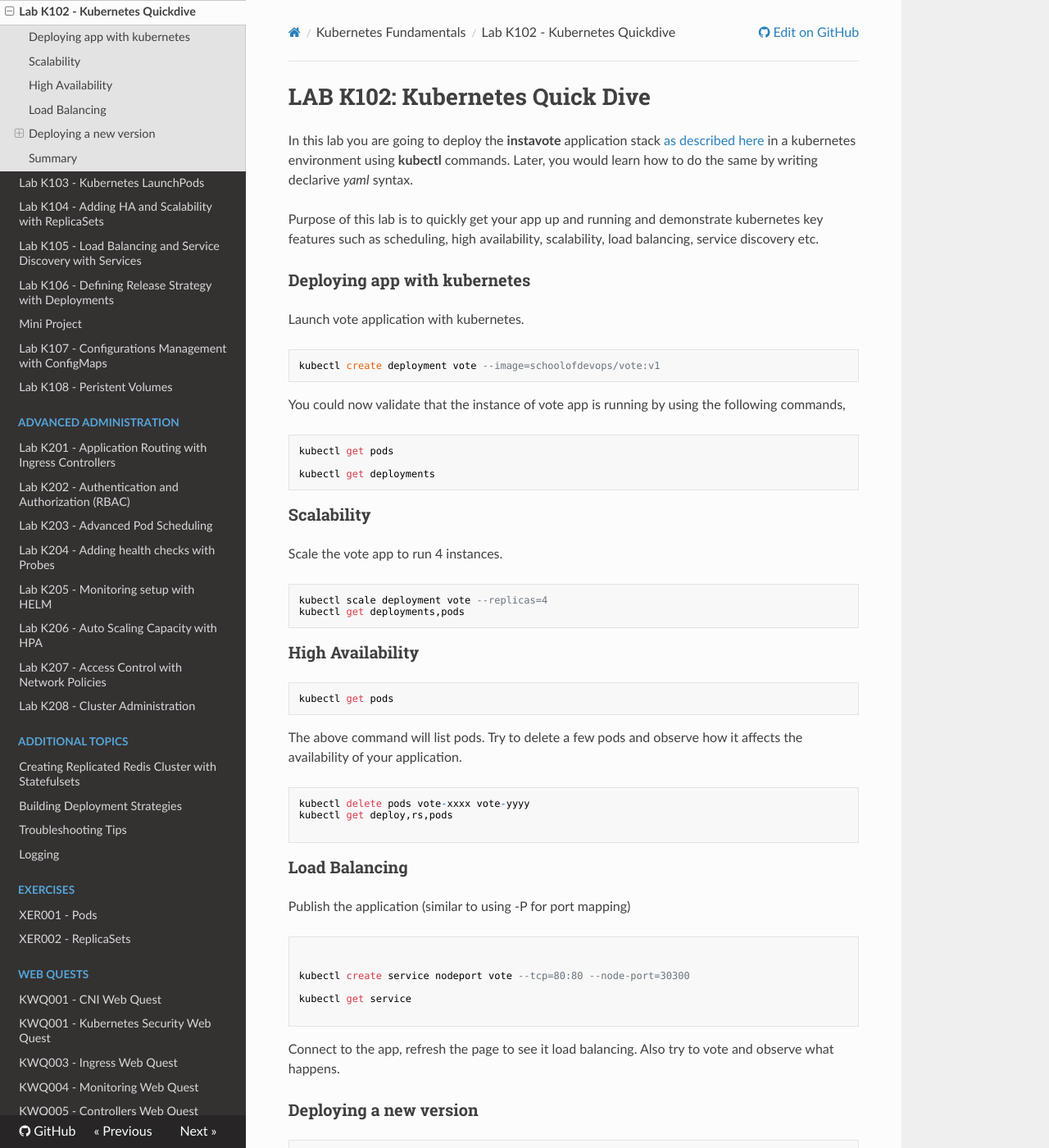
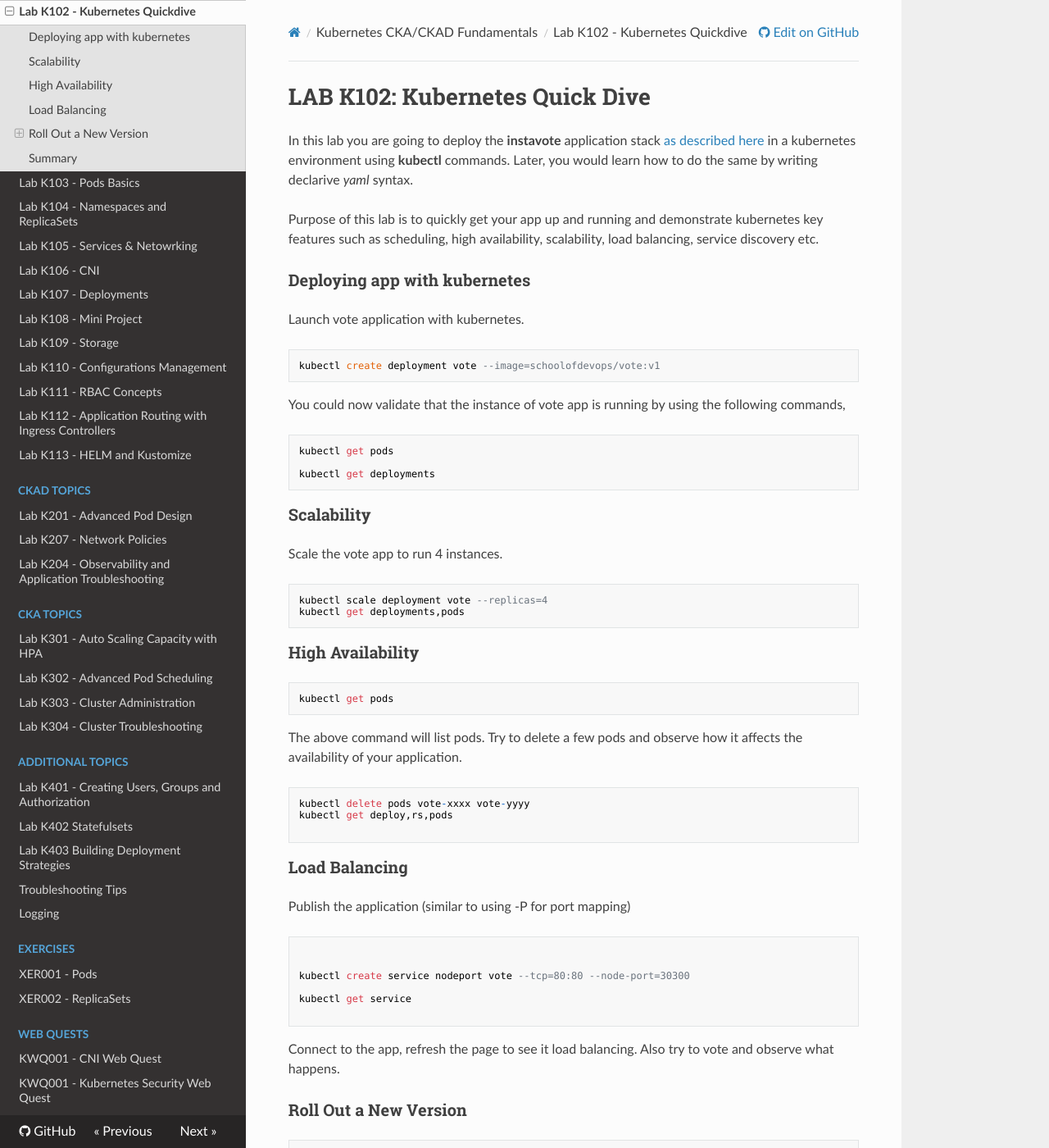
Before and after one commit to schoolofdevops/kubernetes-labguide, an MkDocs documentation site: the page built from chapters/kubernetes_quickdive.md, in a window 1280 px wide and 1400 px high. Shown: the whole window at 82% size. Built offline with MkDocs 1.6.1, drawn with Linux system fonts in a browser that asks for light colours; nearby versions of some CDN libraries; old or Windows-style settings are respelled for this version of MkDocs.

Commit message:
restructured topic

````diff
--- a/chapters/kubernetes_quickdive.md
+++ b/chapters/kubernetes_quickdive.md
@@ -66,7 +66,7 @@ kubectl get service
 Connect to the app,  refresh the page to see it load balancing.  Also try to vote and observe what happens.
 
 
-### Deploying a new version
+### Roll Out a New Version
 
 
 ```
--- a/mkdocs.yml
+++ b/mkdocs.yml
@@ -10,28 +10,33 @@ pages:
      - Lab D102 - Building and Publishing Docker Images: "building-publishing-docker-images.md"
      - Lab D103 - Docker Networking: "docker-networking.md"
      - Lab D104 - Docker Volumes: "docker-volumes.md"
-  - Kubernetes Fundamentals:
-     - Lab K101 - Setup Kubernetes Cluster: "install_kubernetes_with_kubeadm.md"
+  - Kubernetes CKA/CKAD Fundamentals:
+     - Lab K101 - Install Kubernetes with Kubeadm: "install_kubernetes_with_kubeadm.md"
      - Lab K102 - Kubernetes Quickdive: "kubernetes_quickdive.md"
-     - Lab K103 - Kubernetes LaunchPods: "create-and-deploy-kubernetes-pods.md"
-     - Lab K104 - Adding HA and Scalability with ReplicaSets: "kubernetes-replicasets-howto.md"
-     - Lab K105 - Load Balancing and Service Discovery with Services: "kubernetes-service-networking.md"
-     - Lab K106 - Defining Release Strategy with Deployments: "kubernetes-rollouts-rollbacks-deployments.md"
-     - Mini Project: "kubernetes-sample-project.md"
-     - Lab K107 - Configurations Management with ConfigMaps: "kubernetes-configuration-management-configmaps-secrets.md"
-     - Lab K108 - Peristent Volumes: "kubernetes-dynamic-storage-provisioning.md"
-  - Advanced Administration:
-     - Lab K201 - Application Routing with Ingress Controllers : "ingress.md"
-     - Lab K202 - Authentication and Authorization (RBAC): "configuring_authentication_and_authorization.md"
-     - Lab K203 - Advanced Pod Scheduling: "advanced_pod_scheduling.md"
-     - Lab K204 - Adding health checks with Probes: "pods-health-probes.md"
-     - Lab K205 - Monitoring setup with HELM: "helm.md"
-     - Lab K206 - Auto Scaling Capacity with HPA : "10_kubernetes_autoscaling.md"
-     - Lab K207 - Access Control with Network Policies: "network_policies.md"
-     - Lab K208 - Cluster Administration: "cluster-administration.md"
+     - Lab K103 - Pods Basics: "create-and-deploy-kubernetes-pods.md"
+     - Lab K104 - Namespaces and ReplicaSets: "kubernetes-replicasets-howto.md"
+     - Lab K105 - Services & Netowrking: "kubernetes-service-networking.md"
+     - Lab K106 - CNI: "cni.md"
+     - Lab K107 - Deployments: "kubernetes-rollouts-rollbacks-deployments.md"
+     - Lab K108 - Mini Project: "kubernetes-sample-project.md"
+     - Lab K109 - Storage: "kubernetes-dynamic-storage-provisioning.md"
+     - Lab K110 - Configurations Management: "kubernetes-configuration-management-configmaps-secrets.md"
+     - Lab K111 - RBAC Concepts : "rbac_101.md"
+     - Lab K112 - Application Routing with Ingress Controllers : "ingress.md"
+     - Lab K113 - HELM and Kustomize: "helm.md"
+  - CKAD Topics:
+     - Lab K201 - Advanced Pod Design: "advanced_pod_design.md"
+     - Lab K207 - Network Policies: "network_policies.md"
+     - Lab K204 - Observability and Application Troubleshooting: "pods-health-probes.md"
+  - CKA Topics:
+     - Lab K301 - Auto Scaling Capacity with HPA : "10_kubernetes_autoscaling.md"
+     - Lab K302 - Advanced Pod Scheduling: "advanced_pod_scheduling.md"
+     - Lab K303 - Cluster Administration: "cluster-administration.md"
+     - Lab K304 - Cluster Troubleshooting: "cluster-troubleshooting.md"
   - Additional Topics:
-     - Creating Replicated Redis Cluster with Statefulsets: "13_redis_statefulset.md"
-     - Building Deployment Strategies: "vote-deployement_strategies.md"
+     - Lab K401 - Creating Users, Groups and Authorization: "configuring_authentication_and_authorization.md"
+     - Lab K402 Statefulsets: "13_redis_statefulset.md"
+     - Lab K403 Building Deployment Strategies: "vote-deployement_strategies.md"
      - Troubleshooting Tips: "12_troubleshooting.md"
      - Logging: "logging.md"
   - Exercises:
````
Also changed, not shown: chapters/advanced_pod_design.md (added), chapters/cluster-troubleshooting.md (added), chapters/cni.md (added), chapters/rbac_101.md (added).
